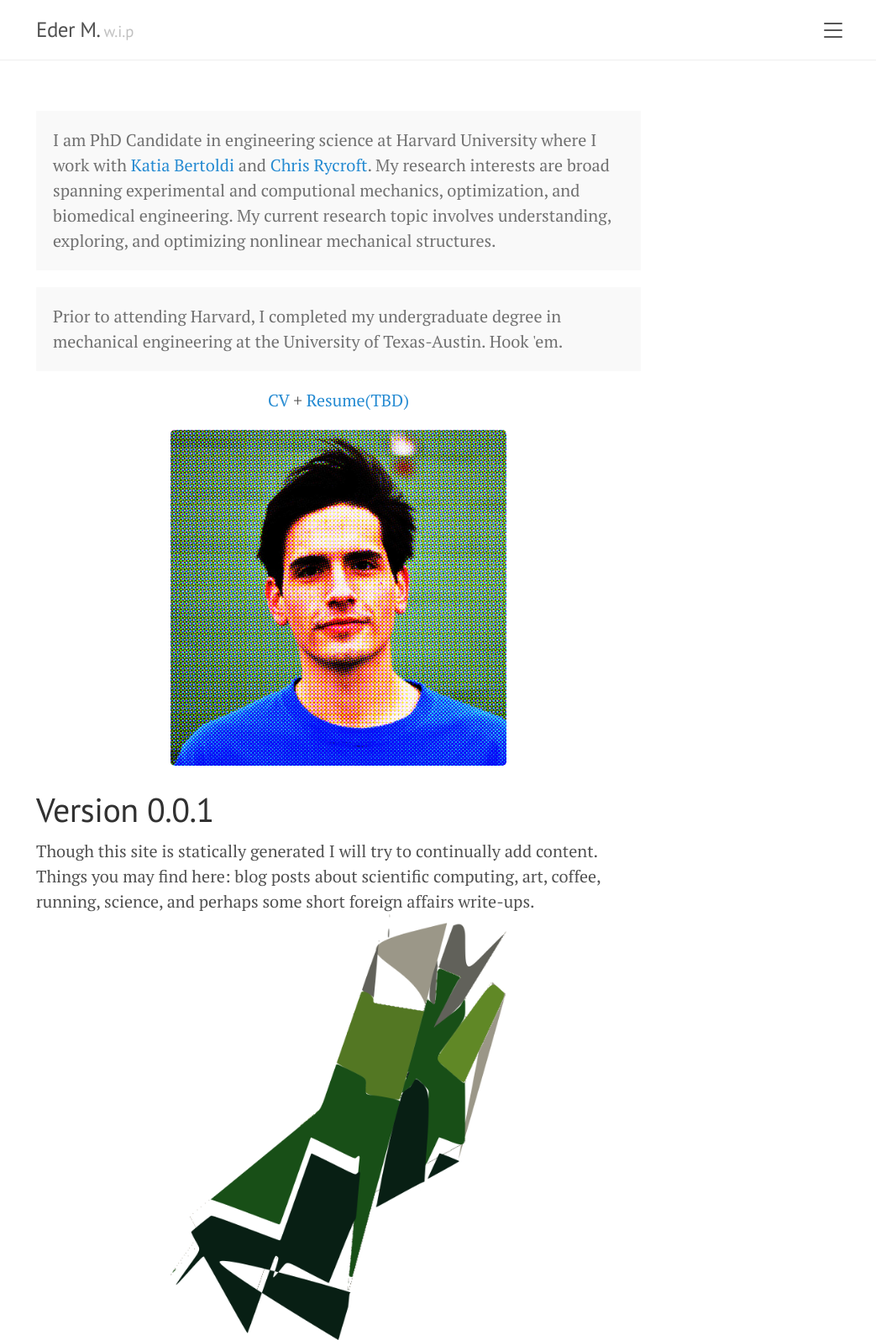
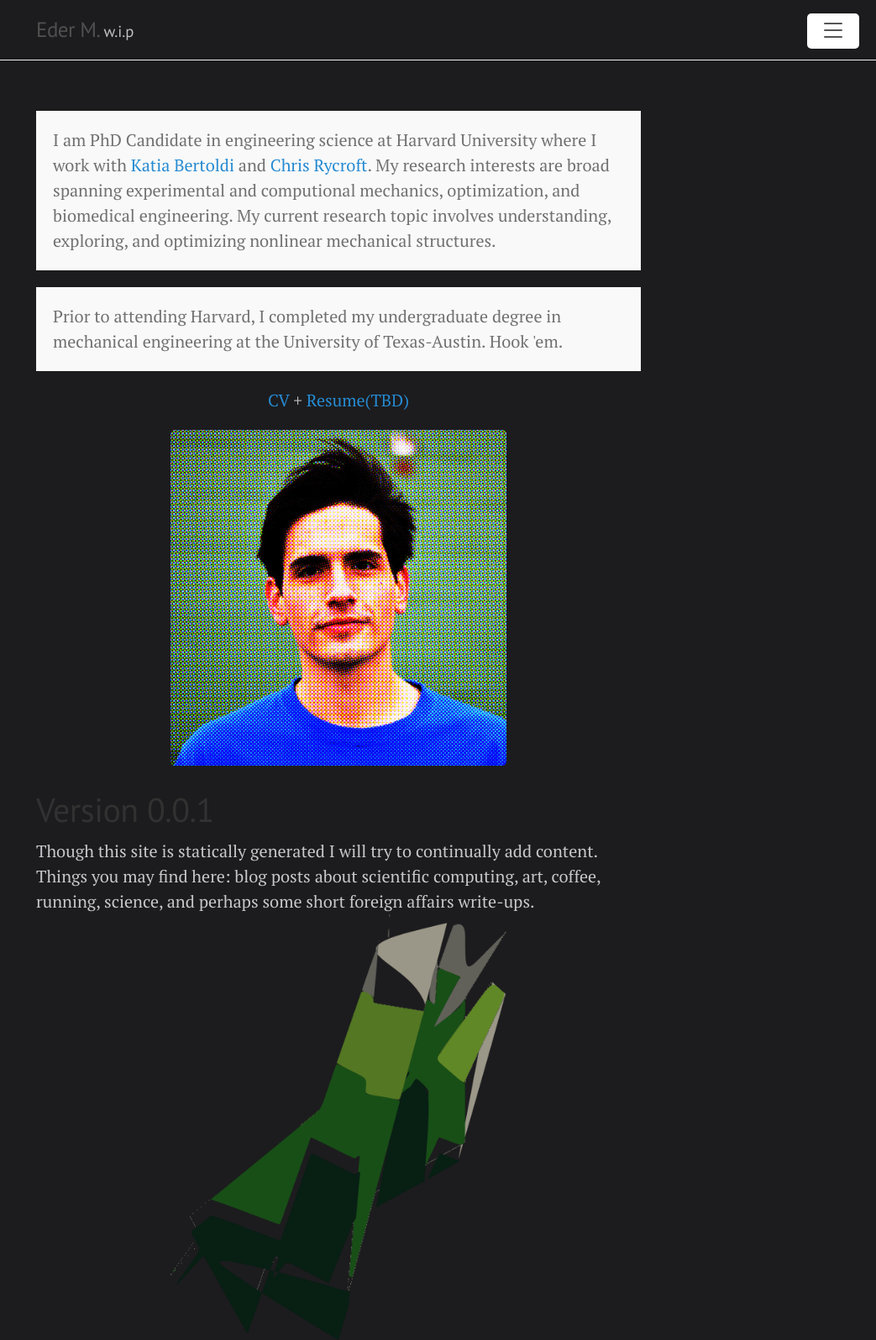
Before and after one commit to medinaeder/medinaeder.github.io, a Jekyll site: the page built from index.html, in a window 1280 px wide. Shown: the whole page at 84% size, without its empty margins (237-1280 px from the left). Built offline with Jekyll 4.4.1, drawn with Linux system fonts in a browser that asks for light colours.

Commit message:
Add dark mode

```diff
--- a/public/css/poole.css
+++ b/public/css/poole.css
@@ -59,8 +59,8 @@
 }
 
 body {
-  color: #515151;
-  background-color: #fff;
+  color: #C7C7CC;
+  background-color: #1C1C1E;
   -webkit-text-size-adjust: 100%;
       -ms-text-size-adjust: 100%;
 }
```
